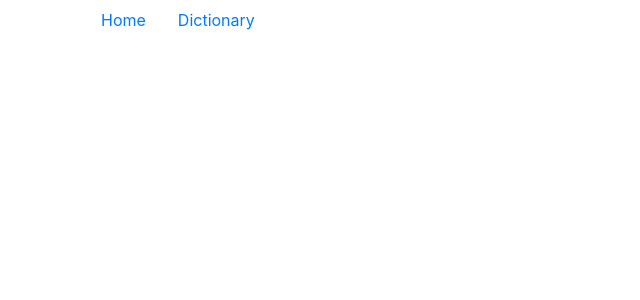
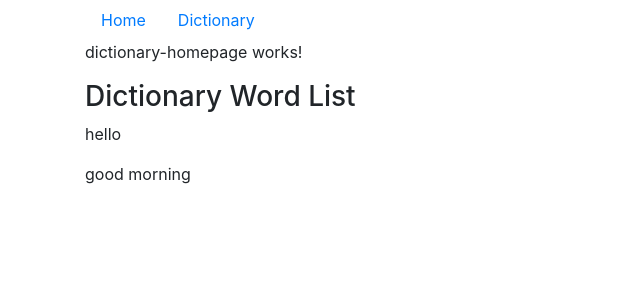
Before and after one commit to kennylam91/Angular-dictionary-app, an Angular app: page /dictionary in a window 1280 px wide. Before the commit this address led to /. Shown: the top 300 px of the page, without its empty margins (0-640 px from the left). Built offline with nearby package versions, Linux system fonts and the light colour scheme.

Commit message:
modify dictionary routerLink and path

```diff
--- a/src/app/app-routing.module.ts
+++ b/src/app/app-routing.module.ts
@@ -6,7 +6,7 @@ import {DictionaryHomepageComponent} from './dictionary-homepage/dictionary-home
 
 const routes: Routes = [
   {path: 'home', component: HomeComponent},
-  {path: 'dictionary-homepage', component: DictionaryHomepageComponent},
+  {path: 'dictionary', component: DictionaryHomepageComponent},
   {path: '', redirectTo: '/home', pathMatch: 'full'}
 ];
 
--- a/src/app/app.component.html
+++ b/src/app/app.component.html
@@ -5,7 +5,7 @@
     <a class="nav-link active" routerLink="/home">Home</a>
   </li>
   <li class="nav-item">
-    <a class="nav-link" routerLink="/dictionary-homepage">Dictionary</a>
+    <a class="nav-link" routerLink="/dictionary">Dictionary</a>
   </li>
 </ul>
 </nav>
```
